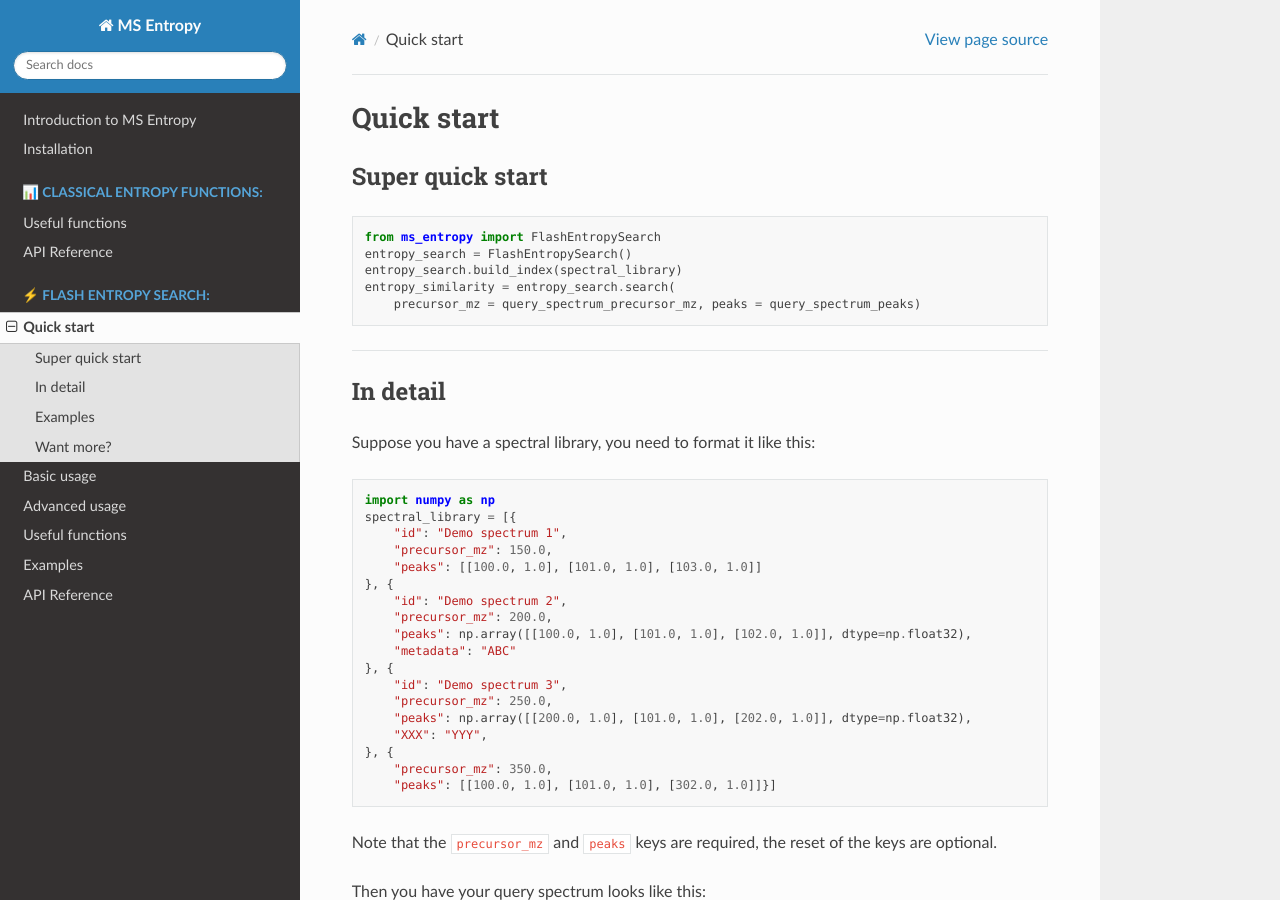
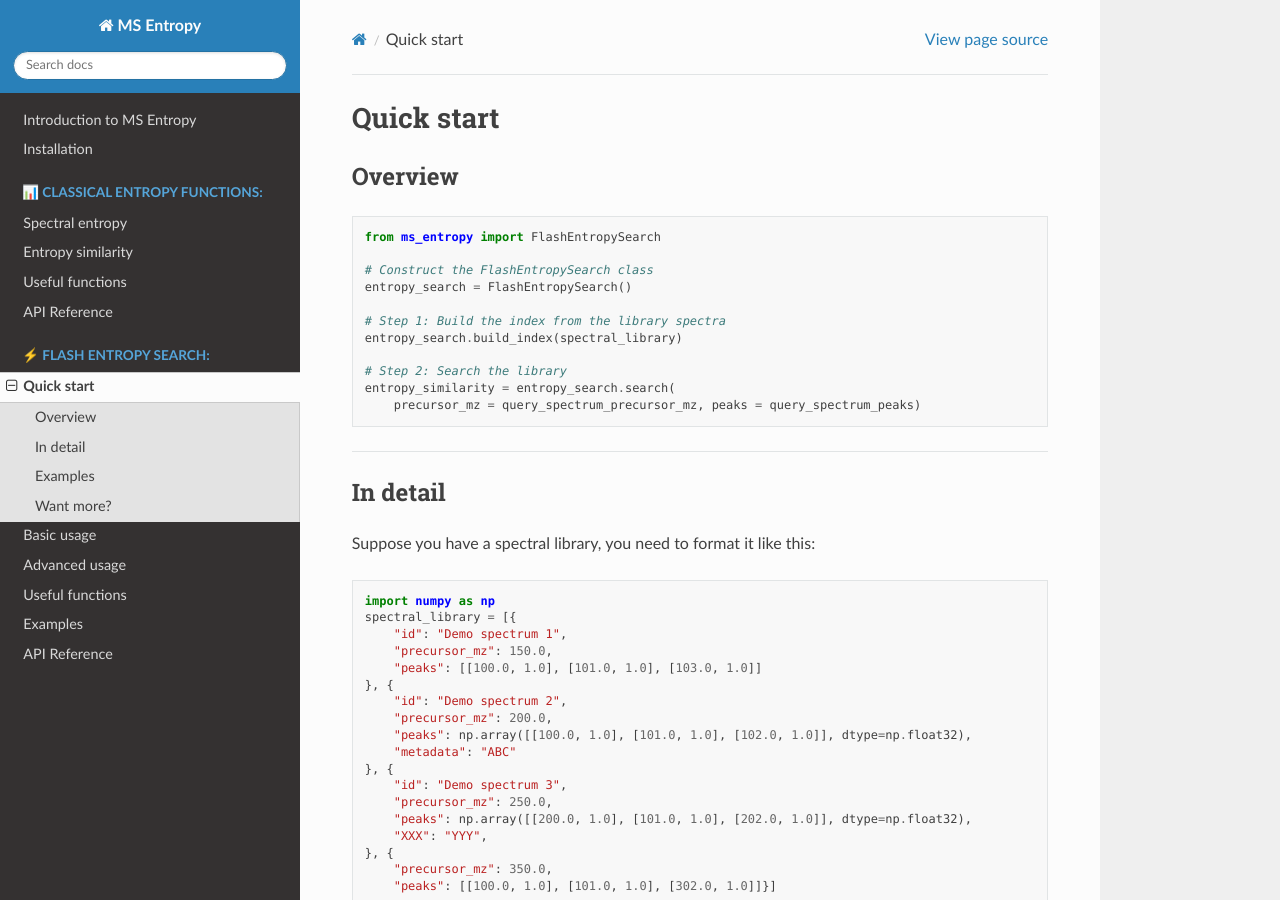
Before and after one commit to YuanyueLi/MSEntropy, a Sphinx documentation site: the page built from docs/source/entropy_search_quickstart.rst, in a window 1280 px wide and 900 px high. Built offline with Sphinx 7.4.7 and the Read the Docs theme 2.0.0, drawn with Linux system fonts in a browser that asks for light colours.

Commit message:
Update docs.

```diff
--- a/docs/source/entropy_search_quickstart.rst
+++ b/docs/source/entropy_search_quickstart.rst
@@ -3,14 +3,20 @@ Quick start
 ===========
 
 
-Super quick start
-=================
+Overview
+========
 
 .. code-block:: python
 
     from ms_entropy import FlashEntropySearch
+
+    # Construct the FlashEntropySearch class
     entropy_search = FlashEntropySearch()
+
+    # Step 1: Build the index from the library spectra
     entropy_search.build_index(spectral_library)
+
+    # Step 2: Search the library
     entropy_similarity = entropy_search.search(
         precursor_mz = query_spectrum_precursor_mz, peaks = query_spectrum_peaks)
 
--- a/docs/source/index.rst
+++ b/docs/source/index.rst
@@ -13,7 +13,7 @@ This package comprises the following modules:
 
 1.  **Classical entropy functions:** These functions are ideal for calculating the classical spectral entropy and entropy similarity for a small set of spectrum pairs.
 
-3.  **Flash Entropy Search Algorithm Functions:** If your task involves searching spectra against a large spectral library, this algorithm will significantly improve the speed of the search process.
+2.  **Flash Entropy Search Algorithm Functions:** If your task involves searching spectra against a large spectral library, this algorithm will significantly improve the speed of the search process.
 
 
 For a comprehensive understanding of the package, refer to our documentation hosted on `Read the Docs <https://msentropy.readthedocs.io>`_.
@@ -30,6 +30,8 @@ Additionally, you may find practical examples in the `examples <https://github.c
    :maxdepth: 1
    :caption: 📊 Classical entropy functions:
 
+   classical_spectral_entropy
+   classical_entropy_similarity
    classical_useful_functions
    classical_api
 
```
Also changed, not shown: docs/source/classical_api.rst (+6 -2 lines), docs/source/classical_entropy_similarity.rst (added, +56 -0 lines), docs/source/classical_spectral_entropy.rst (added, +58 -0 lines).
